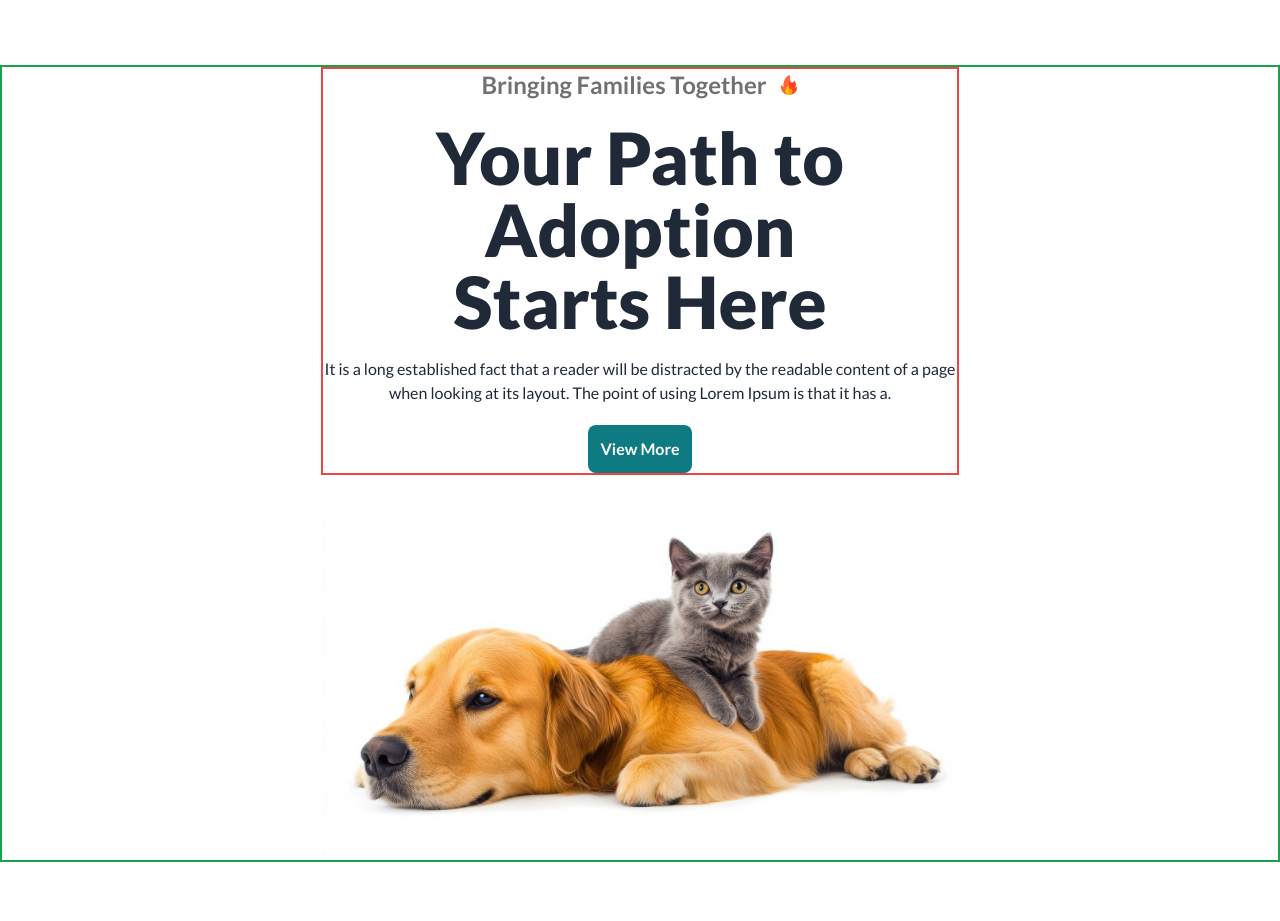
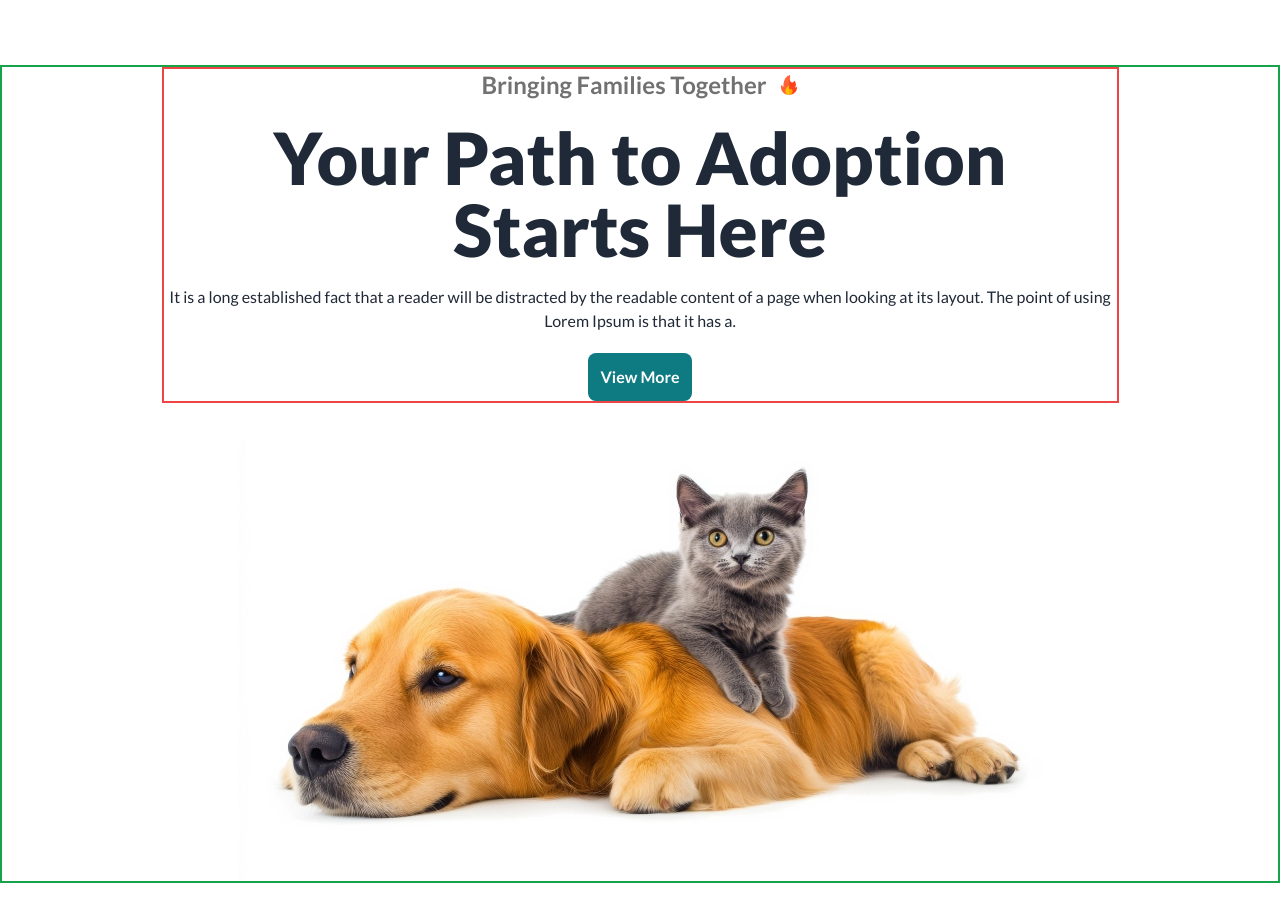
Before and after one commit to Schr0Smi1ey/Peddy-Your-Loving-Pet, a plain HTML site: page index.html in a window 1280 px wide. Shown: the part 91-1012 px from the top of the page. Drawn offline with nearby package versions, Linux system fonts and the light colour scheme.

Commit message:
Made responsive navbar and banner

```diff
--- a/index.html
+++ b/index.html
@@ -110,7 +110,7 @@
         class="border-2 border-green-600 md:container mx-auto my-5 lg:my-10"
       >
         <div
-          class="mx-auto lg:w-[50%] flex flex-col justify-center items-center text-center mb-7 border-2 border-red-500"
+          class="mx-auto lg:w-3/4 2xl:w-1/2 flex flex-col justify-center items-center text-center mb-7 border-2 border-red-500"
         >
           <p
             class="flex gap-3 items-center font-bold text-[#13131399] text-2xl mb-5"
@@ -131,7 +131,9 @@
           </button>
         </div>
 
-        <div class="w-1/2 mx-auto flex justify-center items-center">
+        <div
+          class="lg:w-3/4 2xl:w-1/2 mx-auto flex justify-center items-center"
+        >
           <img src="images/pet.webp" alt="" />
         </div>
       </section>
```
